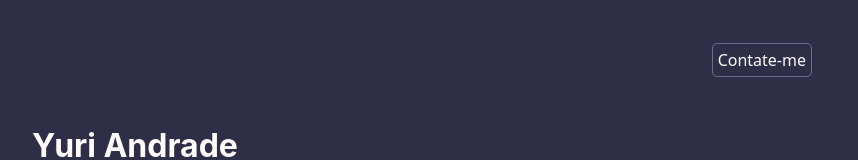
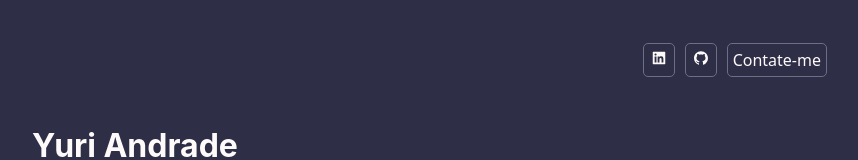
Before and after one commit to yandrade11/meu-portfolio, a React (Vite) app: page / in a window 1280 px wide. Shown: the top 160 px of the page, without its empty margins (208-1066 px from the left). Built offline with nearby package versions, Linux system fonts and the light colour scheme.

Commit message:
feat: adicionando ant design no header para linkedin e github

```diff
--- a/src/components/Header/Header.jsx
+++ b/src/components/Header/Header.jsx
@@ -1,10 +1,24 @@
 import "../Header/Header.scss";
 import { Link } from "react-router-dom";
+import { AiOutlineGithub, AiFillLinkedin  } from "react-icons/ai";
 
 export default function Header() {
   return (
     <header className="header">
       <ul>
+        <li className="menu-right">
+          <Link
+            to="https://www.linkedin.com/in/yuri-andrade-9292533a/"
+            className="icons"
+          >
+            <AiFillLinkedin  />
+          </Link>
+        </li>
+        <li className="menu-right">
+          <Link to="https://github.com/yandrade11" className="icons">
+            <AiOutlineGithub />
+          </Link>
+        </li>
         <li className="menu-right">
           <Link to="/contato">Contate-me</Link>
         </li>
--- a/src/components/Header/Header.scss
+++ b/src/components/Header/Header.scss
@@ -1,13 +1,11 @@
 .header {
   display: block;
-
-  // background-color: #3e3e58;
   font-family: system-ui;
   text-align: end;
   height: 80px;
 
   a {
-    color: #FFFAFA;
+    color: #fffafa;
     border: 1px #6e6d8a solid;
     border-radius: 5px;
     padding: 5px;
@@ -15,19 +13,28 @@
     &:hover {
       color: #6e6d8a;
     }
+
+    &.icons {
+      padding: 5px 7px;
+    }
   }
 
   ul {
     display: flex;
 
+    justify-content: flex-end;
     list-style-type: none;
-    padding-right: 20px;
+
+    li {
+      flex-wrap: nowrap;
+      margin: 0 5px;
+    }
   }
 }
 
-li {
-  &.menu-right {
-    flex: 1;
-    text-align: right;
-  }
-}
+// li {
+//   &.menu-right {
+//     flex: 1;
+//     text-align: right;
+//   }
+// }
```
